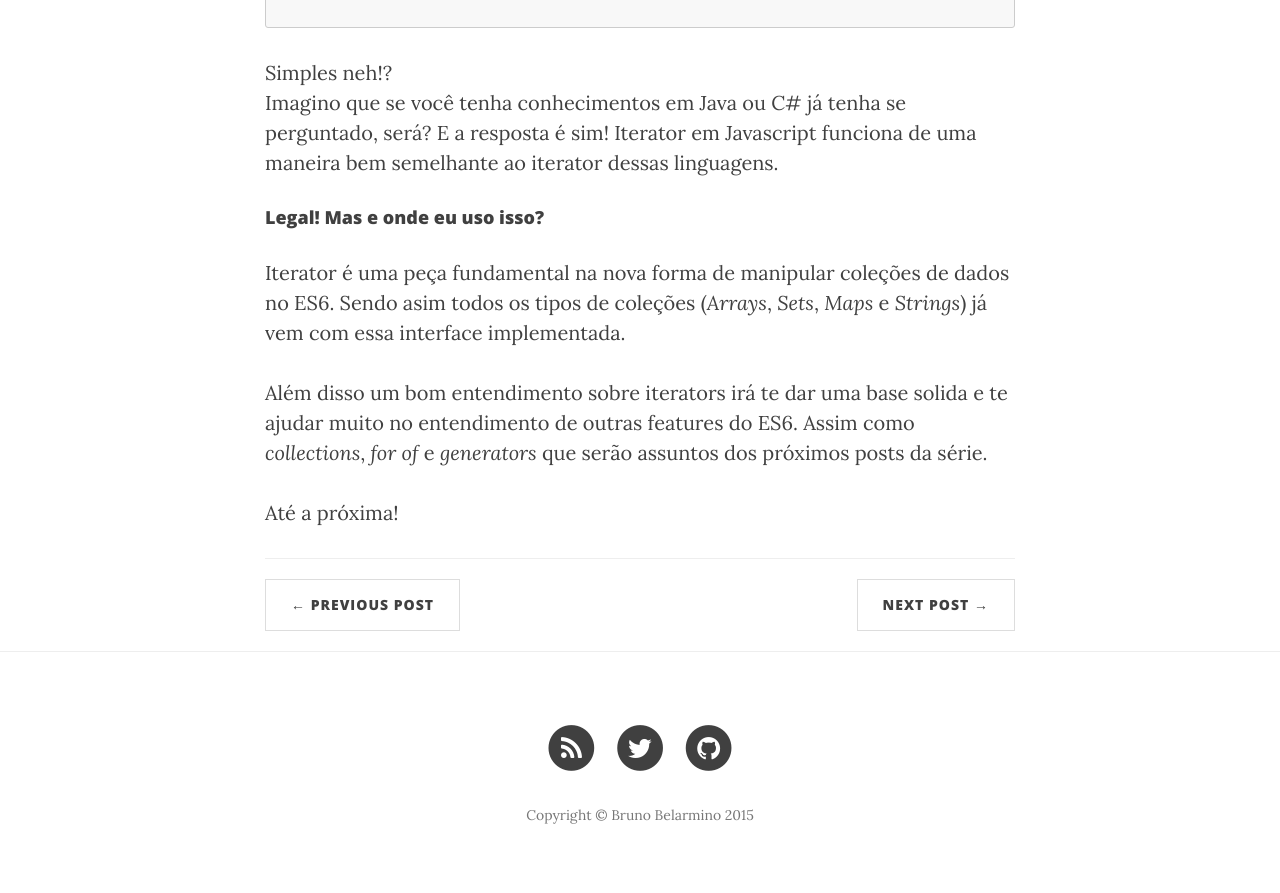
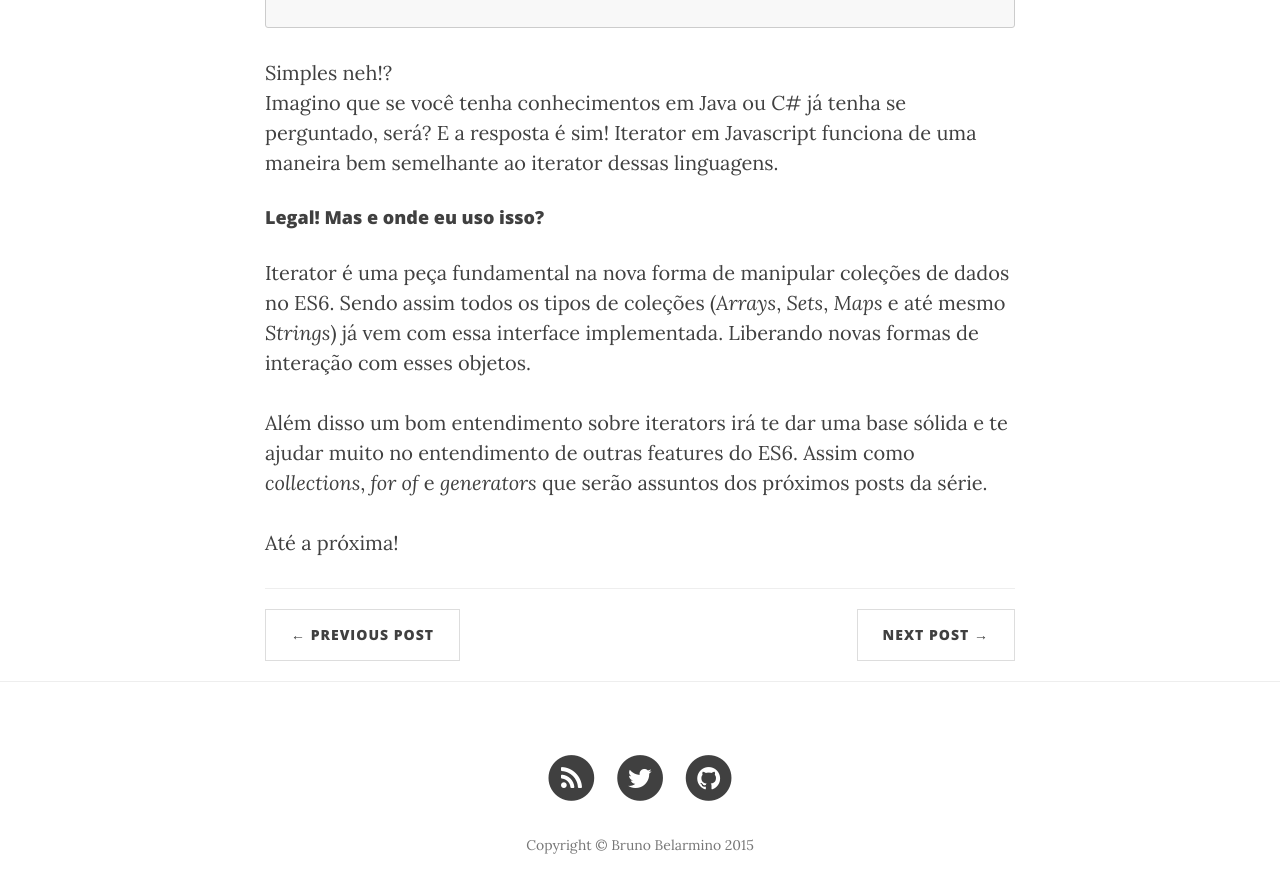
Before and after one commit to brunobelarmino/brunobelarmino.github.io, a Jekyll site: the page built from _posts/2015-03-07-iterators-es6.markdown, in a window 1280 px wide and 900 px high, scrolled down 1858 px. Shown: the top 893 px of the window. Built offline with Jekyll 4.4.1, drawn with Linux system fonts in a browser that asks for light colours; nearby versions of some CDN libraries; comment, search, counter and statistics services are not loaded.

Commit message:
ajustes no post de iterators

```diff
--- a/_posts/2015-03-07-iterators-es6.markdown
+++ b/_posts/2015-03-07-iterators-es6.markdown
@@ -74,10 +74,10 @@ disqus-identifier: "2015-03-07-iterators-es6"
 <h4>Legal! Mas e onde eu uso isso?</h4>
 
 <p>
-	Iterator é uma peça fundamental na nova forma de manipular coleções de dados no ES6. Sendo asim todos os tipos de coleções (<em>Arrays</em>, <em>Sets</em>, <em>Maps</em> e <em>Strings</em>) já vem com essa interface implementada.
+	Iterator é uma peça fundamental na nova forma de manipular coleções de dados no ES6. Sendo assim todos os tipos de coleções (<em>Arrays</em>, <em>Sets</em>, <em>Maps</em> e até mesmo <em>Strings</em>) já vem com essa interface implementada. Liberando novas formas de interação com esses objetos.
 </p>
 <p>
-	Além disso um bom entendimento sobre iterators irá te dar uma base solida e te ajudar muito no entendimento de outras features do ES6. Assim como <em>collections</em>, <em>for of</em> e <em>generators</em> que serão assuntos dos próximos posts da série.
+	Além disso um bom entendimento sobre iterators irá te dar uma base sólida e te ajudar muito no entendimento de outras features do ES6. Assim como <em>collections</em>, <em>for of</em> e <em>generators</em> que serão assuntos dos próximos posts da série.
 </p>
 <p>
 	Até a próxima!
```
